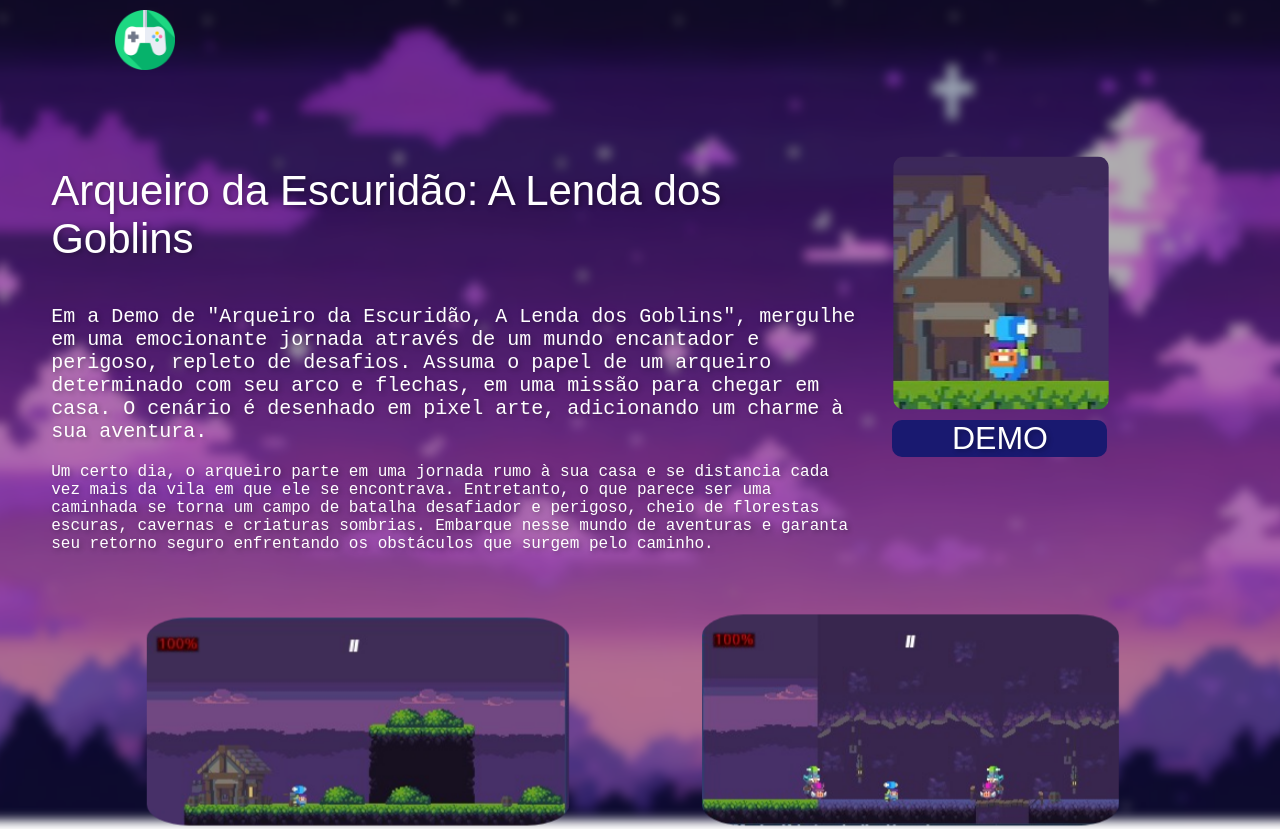
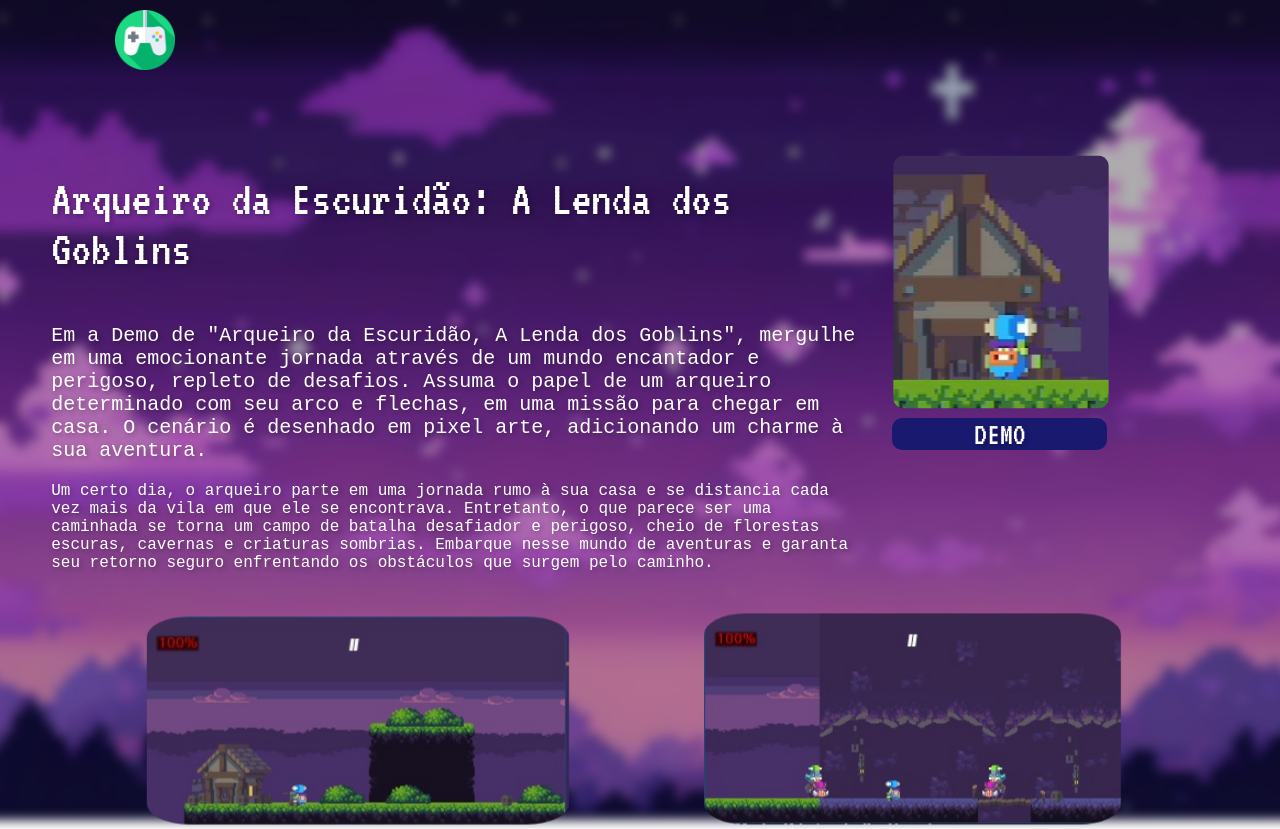
Before and after one commit to Felipe8959/projeto6sem, a plain HTML site: page index.html in a window 1280 px wide. Shown: the top 829 px of the page. Drawn offline with Linux system fonts and the light colour scheme.

Commit message:
gdfgdfgdf

```diff
--- a/index.html
+++ b/index.html
@@ -4,7 +4,11 @@
     <meta charset="UTF-8">
     <meta name="viewport" content="width=device-width, initial-scale=1.0">
     <link rel="stylesheet" href="styles.css">
-    <title>Arqueiro da Escuridão</title>
+	<link rel="preconnect" href="https://fonts.googleapis.com">
+	<link rel="preconnect" href="https://fonts.gstatic.com" crossorigin>
+	<link rel="preconnect" href="https://fonts.googleapis.com">
+	<link rel="preconnect" href="https://fonts.gstatic.com" crossorigin>
+	<link href="https://fonts.googleapis.com/css2?family=Bebas+Neue&family=Comfortaa:wght@500&family=Lato:wght@300&family=Roboto&family=VT323&family=Work+Sans:wght@200;300;400;500;700&display=swap" rel="stylesheet">    <title>Arqueiro da Escuridão</title>
 </head>
 <body>
     <div class="container">
--- a/styles.css
+++ b/styles.css
@@ -1,7 +1,7 @@
 body {
     margin: 0;
     padding: 0;
-    font-family: fantasy;
+    font-family: 'VT323', monospace;
     color: #ffffff;
 }
 
@@ -36,7 +36,7 @@ body {
 }
 
 .tjogo {
-    font-size: 42px;
+    font-size: 50px;
 }
 
 .djogo {
```
